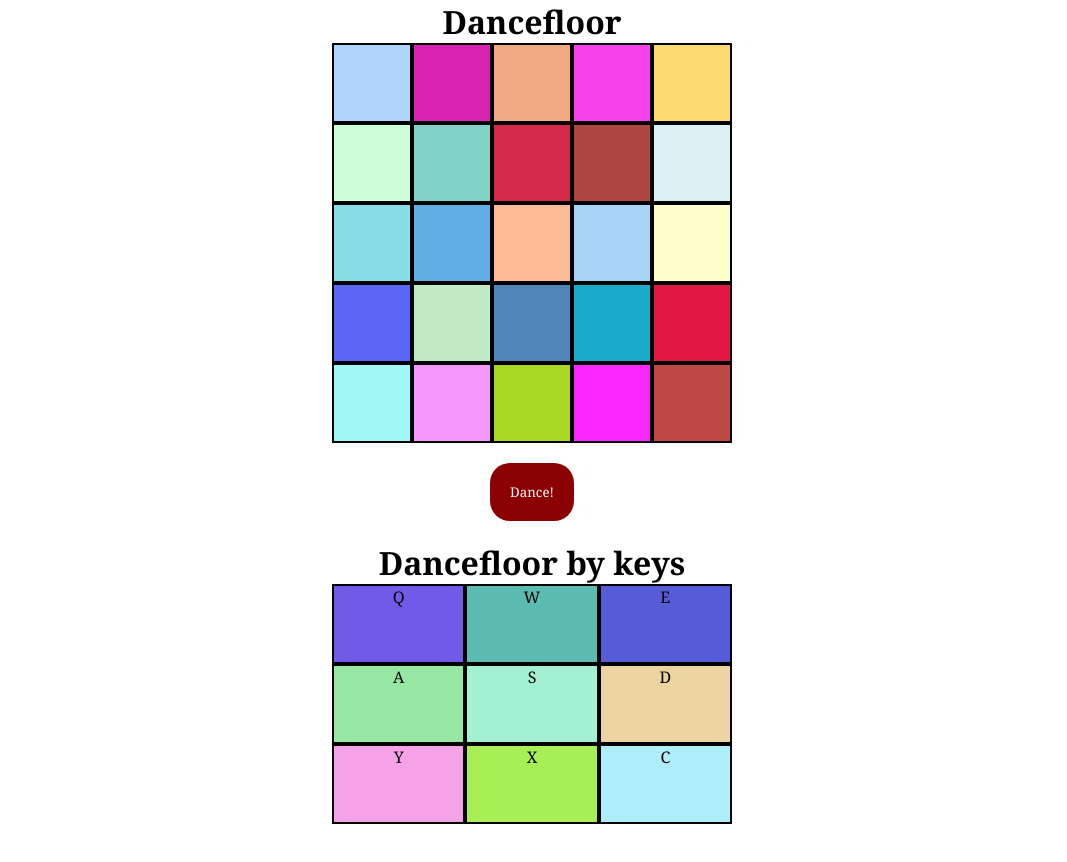
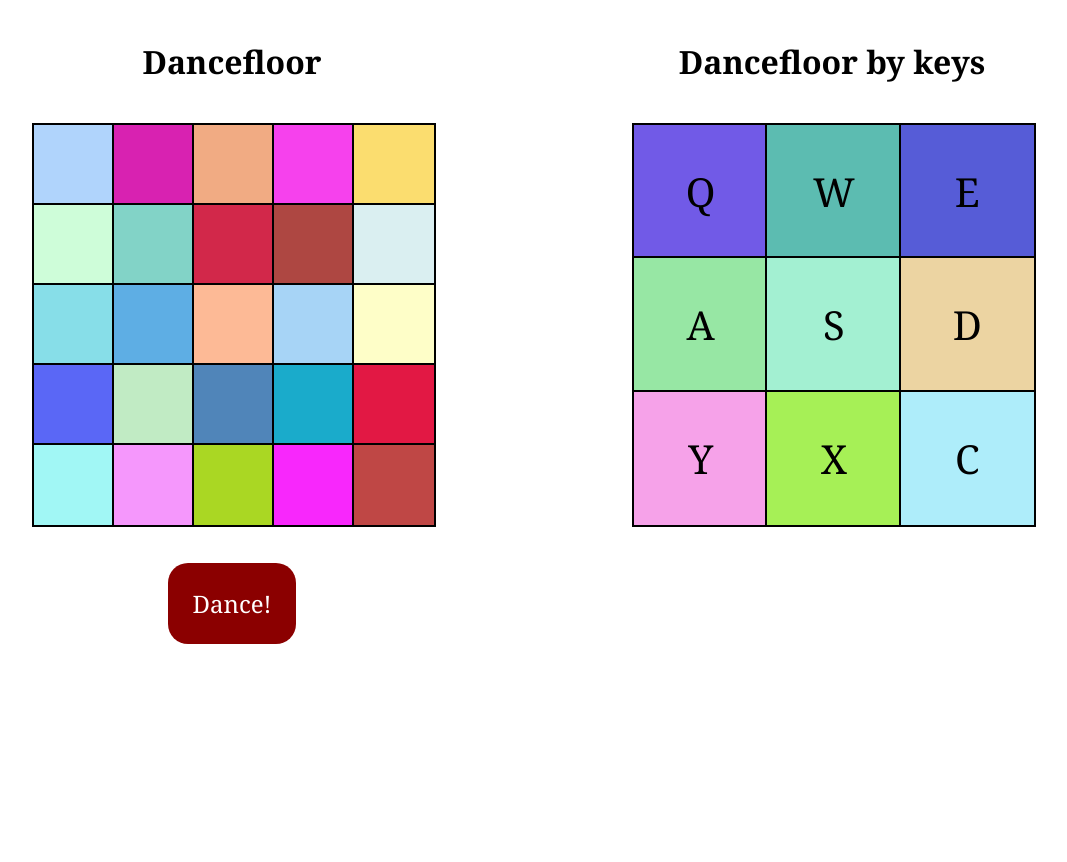
Before and after one commit to ChingT/Dancefloor, a React (Vite) app in the folder Dancefloor/: page / in a window 1280 px wide. Shown: the top 862 px of the page, without its empty margins (108-1175 px from the left). After the commit the page ends 800 px from the top, so only its background shows below. Built offline with nearby package versions, Linux system fonts and the light colour scheme.

Commit message:
Update styles to show two grids

```diff
--- a/Dancefloor/src/App.css
+++ b/Dancefloor/src/App.css
@@ -1,6 +1,6 @@
-body {
+.dancefloor {
+  padding: 5vmin;
   display: flex;
   flex-direction: row;
-  justify-content: center;
-  text-align: center;
+  justify-content: space-around;
 }
--- a/Dancefloor/src/components/Cell/styles.css
+++ b/Dancefloor/src/components/Cell/styles.css
@@ -1,4 +1,10 @@
 .cell {
   color: black;
   border: solid 2px;
+  width: 100%;
+  height: 100%;
+  display: flex;
+  justify-content: center;
+  align-items: center;
+  font-size: 5vmin;
 }
--- a/Dancefloor/src/components/Grid/styles.css
+++ b/Dancefloor/src/components/Grid/styles.css
@@ -1,9 +1,13 @@
 .grid {
   display: grid;
-  grid-template-columns: repeat(5, 1fr);
-  grid-template-rows: repeat(5, 1fr);
-  width: 50vh;
-  height: 50vh;
+  grid-gap: 0;
+  width: 50vmin;
+  height: 50vmin;
+  padding: 5vmin;
+}
+
+.grid:focus {
+  background-color: pink;
 }
 
 button {
@@ -12,5 +16,5 @@ button {
   padding: 5%;
   border: none;
   border-radius: 20px;
-  margin: 5%;
+  font-size: 3vmin;
 }
--- a/Dancefloor/src/index.css
+++ b/Dancefloor/src/index.css
@@ -2,4 +2,5 @@
   margin: 0;
   padding: 0;
   font-family: Cambria, Cochin, Georgia, Times, "Times New Roman", serif;
+  text-align: center;
 }
```
